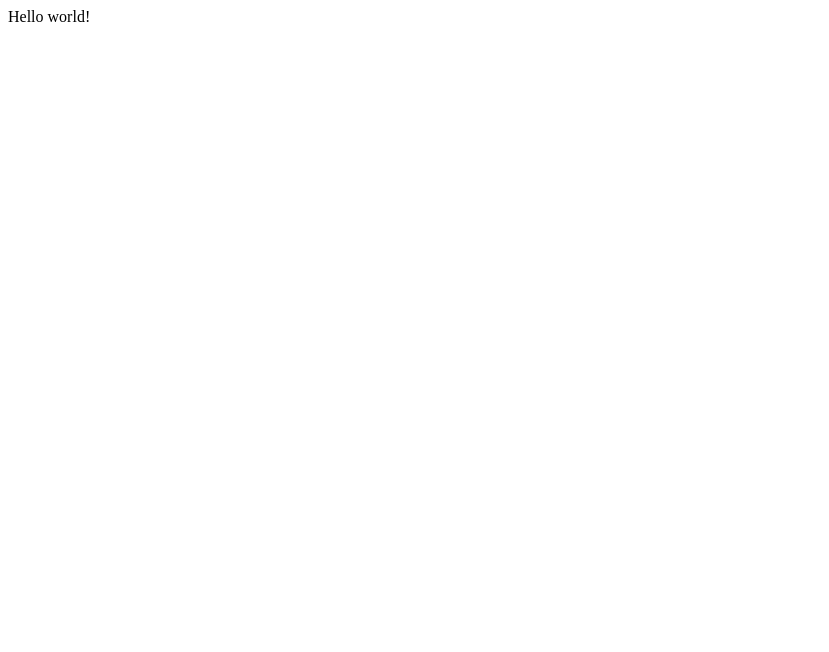
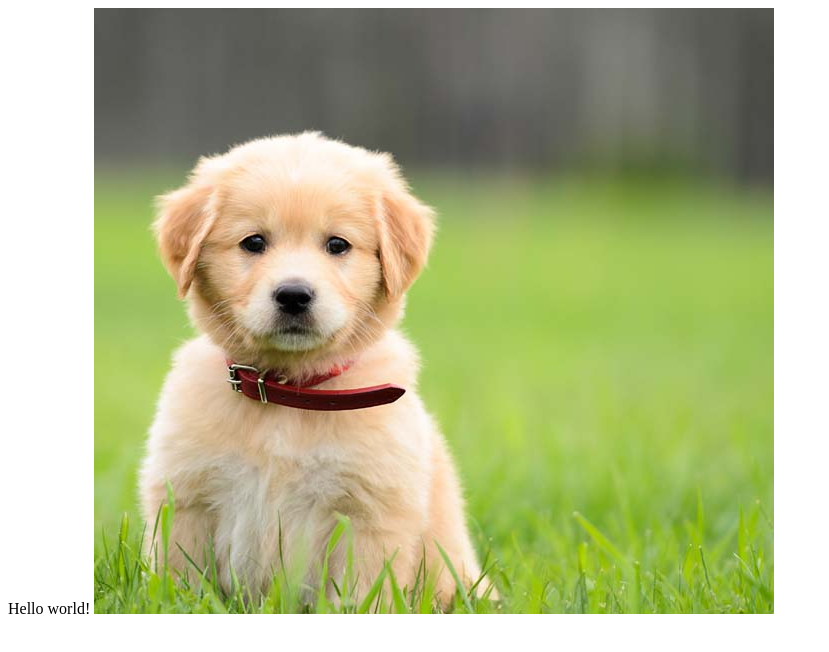
Before and after one commit to mollyfu/test-repo, a plain HTML site: page index.html in a window 1280 px wide. Shown: the whole page, without its empty margins (0-829 px from the left). Drawn offline with Linux system fonts and the light colour scheme.

Commit message:
Update index.html

```diff
--- a/index.html
+++ b/index.html
@@ -6,5 +6,6 @@
   </head>
   <body>
     Hello world!
+    <img src="/puppy.jpg" alt="dog">
   </body>
 </html>
```
